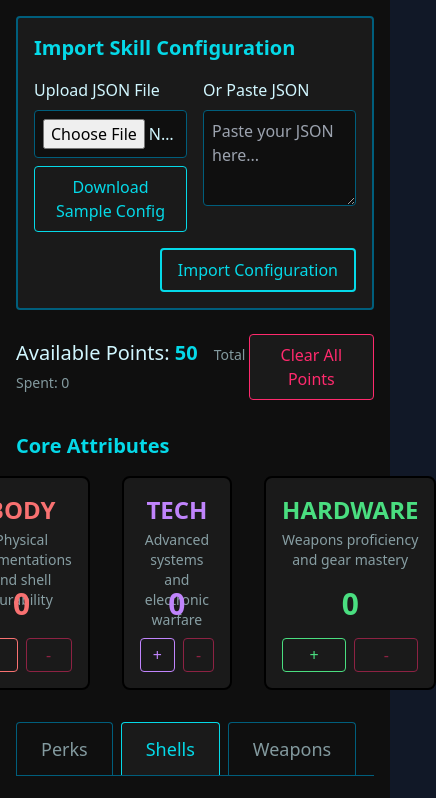
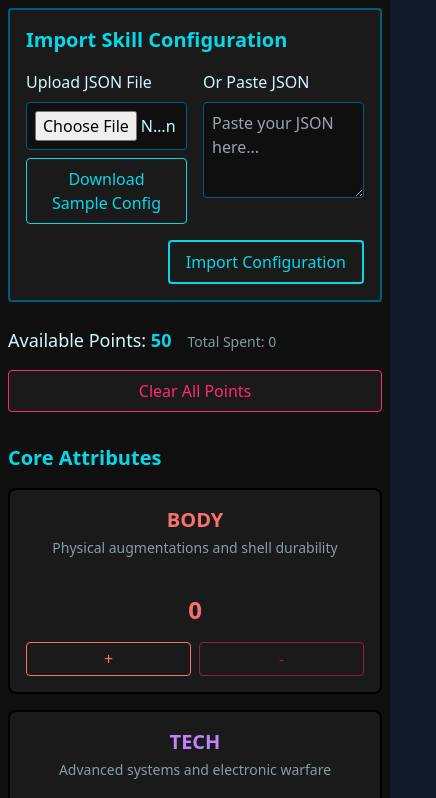
Before and after one commit to igniscyan/skill-tree-app, a React (Vite) app: page / in a window 390 px wide. Shown: the top 798 px of the page, 436 px wide, since content can reach past the window. Built offline with nearby package versions, Linux system fonts and the light colour scheme.

Commit message:
Mobile CSS fix, optional pre-reqs.

```diff
--- a/src/components/SkillTree/CompactSkillNode.tsx
+++ b/src/components/SkillTree/CompactSkillNode.tsx
@@ -59,7 +59,7 @@ export const CompactSkillNode: React.FC<CompactSkillNodeProps> = ({ skill }) =>
           )}
         </div>
       ))}
-      {skill.prerequisiteSkills.length > 0 && (
+      {(skill.prerequisiteSkills && skill.prerequisiteSkills.length > 0) && (
         <div className="mt-3 text-xs text-cyber-text/60">
           Requires: {skill.prerequisiteSkills.join(', ')}
         </div>
--- a/src/components/SkillTree/MegaTreeView.tsx
+++ b/src/components/SkillTree/MegaTreeView.tsx
@@ -21,7 +21,6 @@ export const MegaTreeView: React.FC = () => {
 
   const categories = getCategories();
 
-  // If no category is selected, select the first one
   React.useEffect(() => {
     if (categories.length > 0 && !activeCategory) {
       setActiveCategory(categories[0]);
@@ -31,11 +30,9 @@ export const MegaTreeView: React.FC = () => {
   const filteredSkills = skills
     .filter(skill => skill.category === activeCategory)
     .sort((a, b) => {
-      // Sort by total requirement points first
       const aReqPoints = a.requirements.body + a.requirements.tech + a.requirements.hardware;
       const bReqPoints = b.requirements.body + b.requirements.tech + b.requirements.hardware;
       if (aReqPoints !== bReqPoints) return aReqPoints - bReqPoints;
-      // Then by sortOrder
       return a.sortOrder - b.sortOrder;
     });
 
@@ -53,14 +50,14 @@ export const MegaTreeView: React.FC = () => {
   };
 
   return (
-    <div className="min-h-screen bg-cyber-bg-dark p-4">
-      <div className="container mx-auto">
+    <div className="min-h-screen bg-cyber-bg-dark p-2 sm:p-4">
+      <div className="container mx-auto max-w-7xl">
         {/* Import Section */}
         <JsonImport />
 
         {/* Points Display and Clear Button */}
-        <div className="mb-8 flex justify-between items-center">
-          <div className="text-cyber-text text-xl">
+        <div className="mb-8 flex flex-col sm:flex-row justify-between items-start sm:items-center gap-4">
+          <div className="text-cyber-text text-lg sm:text-xl">
             <span>Available Points: </span>
             <span className="text-cyber-cyan font-bold">{availablePoints}</span>
             <span className="text-cyber-text/60 text-sm ml-4">
@@ -69,7 +66,7 @@ export const MegaTreeView: React.FC = () => {
           </div>
           <button
             onClick={clearAllPoints}
-            className="px-4 py-2 bg-cyber-bg border border-cyber-red text-cyber-red rounded
+            className="w-full sm:w-auto px-4 py-2 bg-cyber-bg border border-cyber-red text-cyber-red rounded
                      hover:bg-cyber-red hover:text-cyber-bg-dark transition-colors"
           >
             Clear All Points
@@ -79,21 +76,21 @@ export const MegaTreeView: React.FC = () => {
         {/* Keystones Section */}
         <div className="mb-8">
           <h2 className="text-cyber-cyan text-xl font-bold mb-4">Core Attributes</h2>
-          <div className="flex justify-center gap-8">
+          <div className="grid grid-cols-1 sm:grid-cols-2 lg:grid-cols-3 gap-4">
             {keystones.map(keystone => (
               <div
                 key={keystone.id}
-                className="bg-cyber-bg rounded-lg border-2 border-opacity-50 p-4 w-64"
+                className="bg-cyber-bg rounded-lg border-2 border-opacity-50 p-4"
                 style={{ borderColor: `rgb(var(--${keystone.id}-color), 0.5)` }}
               >
                 <div className="text-center mb-4">
-                  <h2 className={`text-2xl font-bold mb-1 ${getKeystoneColor(keystone)}`}>
+                  <h2 className={`text-xl sm:text-2xl font-bold mb-1 ${getKeystoneColor(keystone)}`}>
                     {keystone.name}
                   </h2>
                   <div className="text-cyber-text/60 text-sm h-12">
                     {keystone.description}
                   </div>
-                  <div className={`text-3xl font-bold mt-2 ${getKeystoneColor(keystone)}`}>
+                  <div className={`text-2xl sm:text-3xl font-bold mt-2 ${getKeystoneColor(keystone)}`}>
                     {getKeystonePoints(keystone.id)}
                   </div>
                 </div>
@@ -124,13 +121,13 @@ export const MegaTreeView: React.FC = () => {
         </div>
 
         {/* Category Tabs */}
-        <div className="mb-6">
-          <div className="flex gap-2 border-b border-cyber-border">
+        <div className="mb-6 overflow-x-auto">
+          <div className="flex flex-nowrap gap-2 border-b border-cyber-border min-w-min">
             {categories.map(category => (
               <button
                 key={category}
                 onClick={() => setActiveCategory(category)}
-                className={`px-6 py-3 rounded-t text-lg font-medium transition-colors
+                className={`px-4 py-2 rounded-t text-base sm:text-lg font-medium transition-colors whitespace-nowrap
                   ${activeCategory === category
                     ? 'bg-cyber-bg border-t border-x border-cyber-cyan text-cyber-cyan'
                     : 'bg-cyber-bg-dark border-t border-x border-cyber-border text-cyber-text/60 hover:text-cyber-text'
@@ -142,8 +139,9 @@ export const MegaTreeView: React.FC = () => {
           </div>
         </div>
 
-        {/* Skills Grid */}
-        <div className="grid grid-cols-1 gap-2 bg-cyber-bg p-6 rounded-lg border border-cyber-border">
+        {/* Skills List */}
+        <div className="bg-cyber-bg p-4 sm:p-6 rounded-lg border border-cyber-border">
+          <div className="grid grid-cols-1 gap-2">
             {filteredSkills.length > 0 ? (
               filteredSkills.map(skill => (
                 <CompactSkillNode key={skill.id} skill={skill} />
@@ -156,5 +154,6 @@ export const MegaTreeView: React.FC = () => {
           </div>
         </div>
       </div>
+    </div>
   );
 };
--- a/src/stores/useSkillStore.ts
+++ b/src/stores/useSkillStore.ts
@@ -47,7 +47,16 @@ export const useSkillStore = create<SkillState>((set, get) => {
     const skill = state.skills.find(s => s.id === skillId);
     if (!skill) return false;
 
+    if (!skill.prerequisiteSkills || skill.prerequisiteSkills.length === 0) {
+      return true;
+    }
+
     return skill.prerequisiteSkills.every(prereqId => {
+      // Check if the prerequisite skill exists in our loaded skills
+      const prerequisiteExists = state.skills.some(s => s.id === prereqId);
+      if (!prerequisiteExists) {
+        return true; // If prerequisite doesn't exist in loaded skills, consider it met
+      }
       const prereqLevel = state.allocatedPoints[prereqId] || 0;
       return prereqLevel > 0;
     });
@@ -216,7 +225,7 @@ export const useSkillStore = create<SkillState>((set, get) => {
 
       // Check if any allocated skills depend on this one
       const dependentSkills = state.skills.filter(skill =>
-        skill.prerequisiteSkills.includes(skillId) &&
+        skill.prerequisiteSkills?.includes(skillId) && // Add optional chaining here
         (state.allocatedPoints[skill.id] || 0) > 0
       );
 
--- a/src/types/skillTree.ts
+++ b/src/types/skillTree.ts
@@ -16,7 +16,7 @@ export interface Skill {
     tech: number;
     hardware: number;
   };
-  prerequisiteSkills: string[];
+  prerequisiteSkills?: string[];  // Make this optional
   levels: SkillLevel[];
   sortOrder: number;
 }
```
Lines whose indentation alone changed are shown as unchanged.
